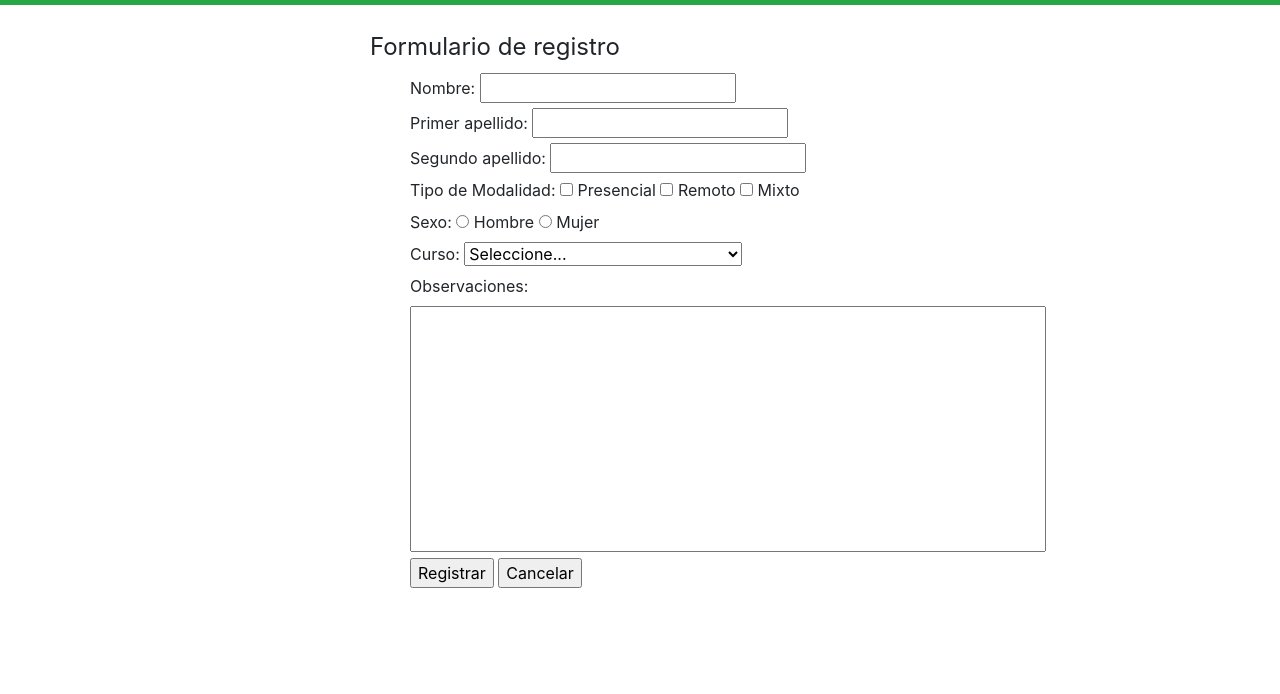
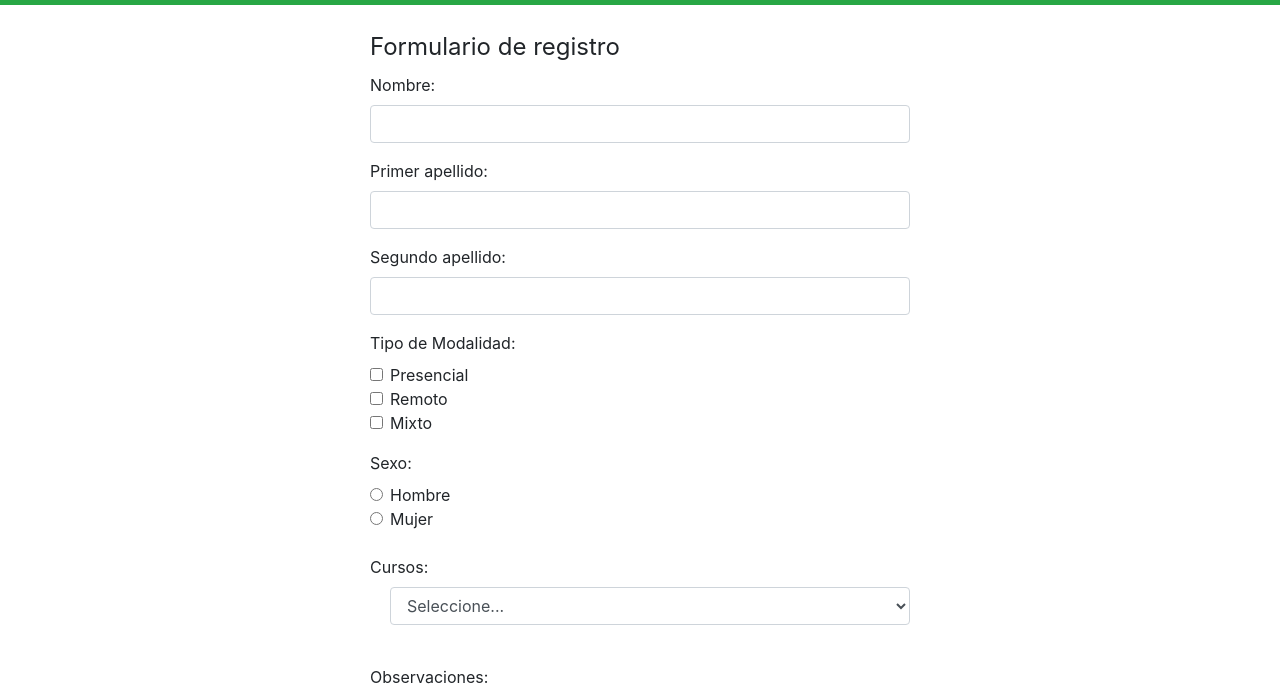
Before and after one commit to DanielVillasana-v418/awe.22.cursos, a plain HTML site: page views/registrarme.html in a window 1280 px wide. Shown: the part 51-745 px from the top of the page. Drawn offline with nearby package versions, Linux system fonts and the light colour scheme.

Commit message:
Registro formulario bootstrap

```diff
--- a/views/registrarme.html
+++ b/views/registrarme.html
@@ -10,7 +10,7 @@
   <link rel="stylesheet" href="https://cdn.jsdelivr.net/npm/bootstrap@4.6.0/dist/css/bootstrap.min.css"
     integrity="sha384-B0vP5xmATw1+K9KRQjQERJvTumQW0nPEzvF6L/Z6nronJ3oUOFUFpCjEUQouq2+l" crossorigin="anonymous">
 
-  <title>Hello, world!</title>
+  <title>Hello, world this is my homework!</title>
 </head>
 
 <body>
@@ -54,64 +54,96 @@
           <legend>Formulario de registro</legend>
 
 
-          <form action="http://127.0.0.1:5500/awe.22.cursos/RecibirDatos">
-            <ul style="list-style: none;">
-              <li>
+          <form action="http://127.0.0.1:5500/awe.22.cursos/RecibirDatos" method="POST">
+
+
+            <div class="form-group">
               <label for="nombre">Nombre: </label>
-                <input type="text" name="nombre" id="nombre">
-              </li>
-              <li>
+              <input class="form-control" type="text" name="nombre" id="nombre">
+            </div>
+
+            <div class="form-group">
               <label for="primerApellido">Primer apellido:</label>
-                <input type="text" name="primerApelido" id="primerApellido">
-              </li>
-              <li>
+              <input class="form-control" type="text" name="primerApelido" id="primerApellido">
+            </div>
+            <div class="form-group">
               <label for="segundoApellido">Segundo apellido:</label>
-                <input type="text" name="segundoApelido" id="segundoApellido">
-              </li>
-              <li>
+              <input class="form-control" type="text" name="segundoApelido" id="segundoApellido">
+
+            </div>
+            <div class="form-group" >
               <label for="#">Tipo de Modalidad: </label>
+              <div class="form-check">
+                <input class="form-check-input" type="checkbox" id="presencial" values="Presencial" name="modalidad">
+                <label class="form-check-label" for="presencial">Presencial</label>
+              </div>
+              <div class="form-check">
+                <input class="form-check-input" type="checkbox" id="remoto" values="Remoto" name="modalidad">
+                <label class="form-check-label" for="remoto">Remoto</label>
+              </div>
+              <div class="form-check">
+                <input  class="form-check-input" type="checkbox" id="mixto" values="Mixto" name="modalidad">
+                <label class="form-check-label" for="mixto">Mixto</label>
+              </div>
 
-                <input type="checkbox" id="presencial" values="Presencial" name="modalidad">
-                <label for="presencial">Presencial</label>
+            </div>
+            <div class="form-group" >
+              <label for="#">Sexo:</label>
+              <div class="form-check">
+                <input class="form-check-input" type="radio" name="sexo" id="hombre" value="hombre">
+                <label class="form-check-label" for="hombre">Hombre</label>
+              </div>
+              <div class="form-check">
 
-                <input type="checkbox" id="remoto" values="Remoto" name="modalidad">
-                <label for="remoto">Remoto</label>
+                <input class="form-check-input" type="radio" name="sexo" id="mujer" value="mujer">
+                <label class="form-check-label" for="mujer">Mujer</label>
+              </div>
+              <br>
 
-                <input type="checkbox" id="mixto" values="Mixto" name="modalidad">
-                <label for="mixto">Mixto</label>
+              <div class="form-group">
+                <label for="curso">Cursos: </label>
+                <div class="form-check">
+                  <select class="form-control" name="curso" id="curso">
+                    <option  class="form-check-option" value="0">Seleccione...</option>
+                    <option class="form-check-option" value="1">Creatividad y Diseño</option>
+                    <option class="form-check-option" value="2">Database system</option>
+                    <option class="form-check-option" value="3">Aplicaciones Móviles con Android</option>
+                    <option class="form-check-option" value="4">Finanzas coorporativas</option>
+                  </select>
+                </div>
 
-              </li>
-              <li>
-                <label for="#">Sexo:</label>
+              </div>
+              <br>
+              <div class="form-group">
+                <label for="observaciones">Observaciones:</label>
+                <div class="form-check">
+                  <textarea style="resize: none;" name="observaciones" id="observaciones" cols="60" rows="10"></textarea>
 
-                <input type="radio" name="sexo" id="hombre" value="hombre">
-                <label for="hombre">Hombre</label>
+                </div>
 
-                <input type="radio" name="sexo" id="mujer" value="mujer">
-                <label for="mujer">Mujer</label>
-              </li>
-              <li>
-                <label for="curso">Curso: </label>
-                <select name="curso" id="curso">
-                  <option value="0">Seleccione...</option>
-                  <option value="1">Creatividad y Diseño</option>
-                  <option value="2">Database system</option>
-                  <option value="3">Aplicaciones Móviles con Android</option>
-                  <option value="4">Finanzas coorporativas</option>
-                </select>
-              </li>
-              <li>
-                <label for="observaciones">Observaciones:</label>
-                <br>
-                <textarea style="resize: none;" name="observaciones" id="observaciones" cols="60" rows="10"></textarea>
-              </li>
-              <li>
-                <input type="submit" value="Registrar"
+              </div>
+              <div class="form-grou">
+                <div  class="form-check">
+                  <ul  style="list-style: none;">
+                    <li class="form-check-li">
+                      <input  type="submit" value="Registrar"
                       id="registrar">
                       <input type="reset" value="Cancelar" name="reset" id="reset">
                     </li>
 
                   </ul>
+
+                </div>
+
+              </div>
+
+
+
+
+            </div>
+
+
+
 
 
 
```
Also changed, not shown: index.html (+3 -3 lines). Lines whose indentation alone changed are shown as unchanged.
